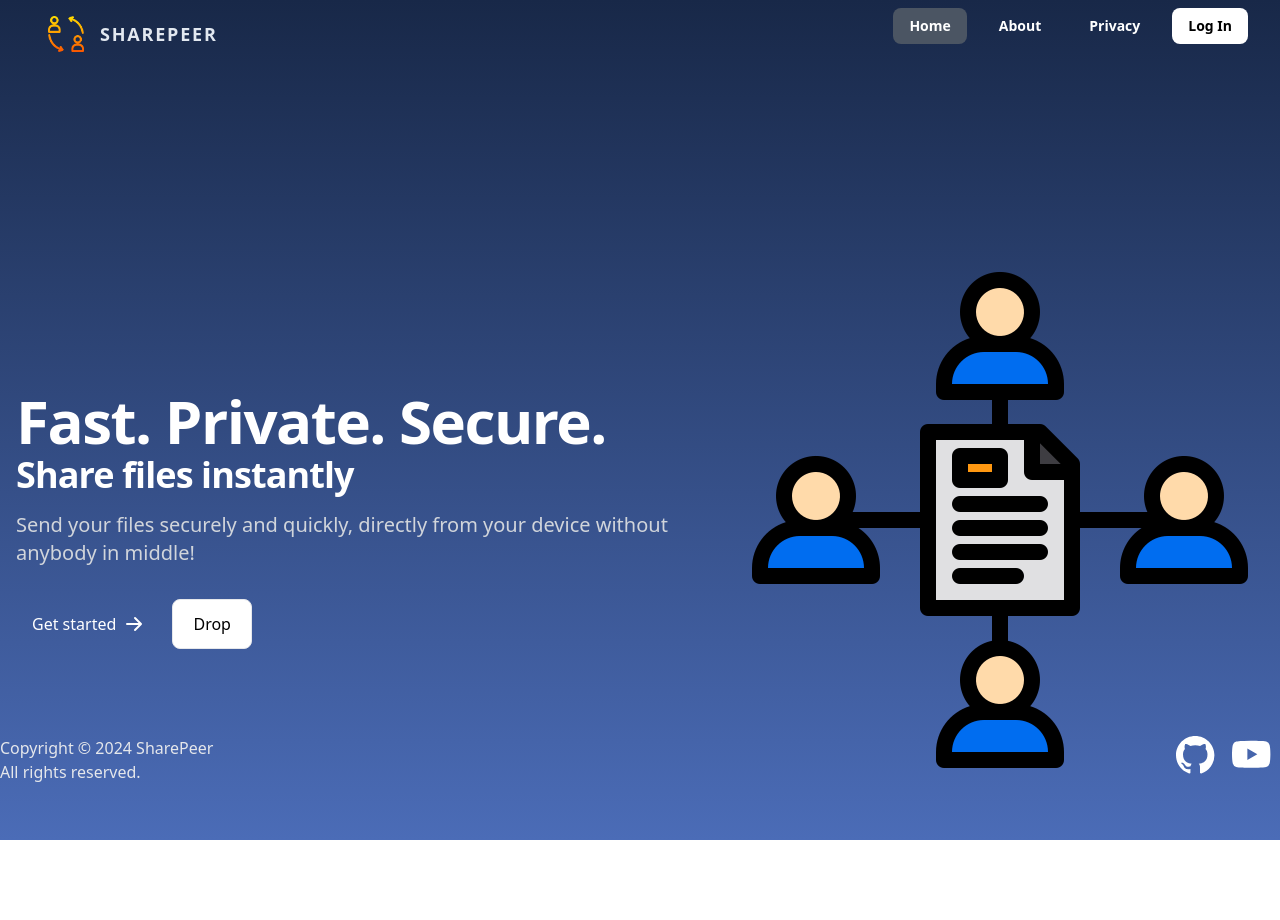
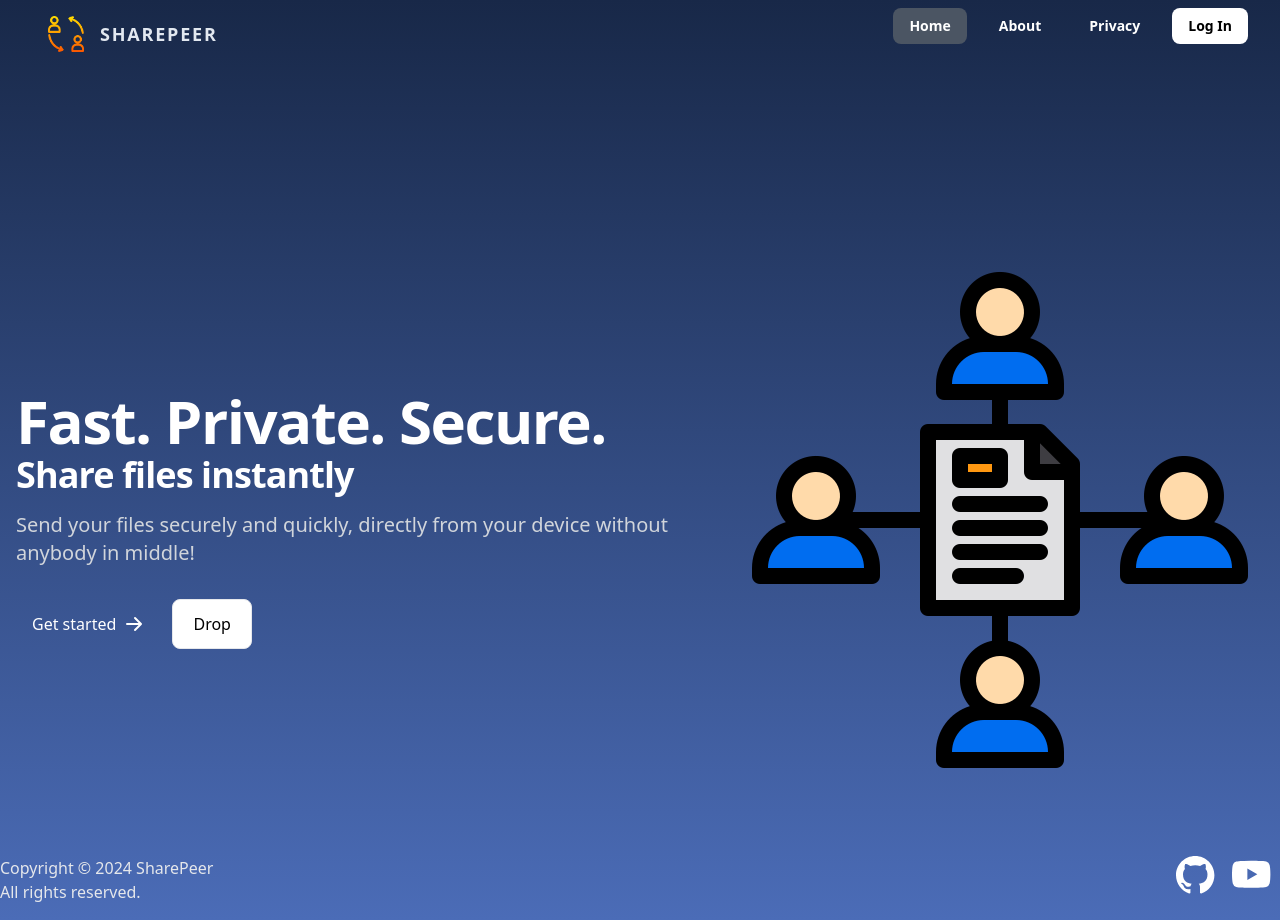
Before and after one commit to Stageddat/peer-file, an Astro site: page / in a window 1280 px wide. Before the commit the page ends 840 px from the top, so only its background shows below. Built offline with nearby package versions, Linux system fonts and the light colour scheme; Astro itself is replaced by a stand-in of ours.

Commit message:
fix: landing absolute removed

```diff
--- a/src/components/LandingFooter.astro
+++ b/src/components/LandingFooter.astro
@@ -3,7 +3,7 @@
 ---
 
 <footer
-    class="bg-transparent absolute inset-x-0 bottom-0"
+    class="bg-transparent inset-x-0 bottom-0"
 >
     <div class="grid grid-cols-1 max-w-screen-2xl mx-auto lg:grid-cols-2">
         <section class="grid grid-cols-1 my-4">
```
